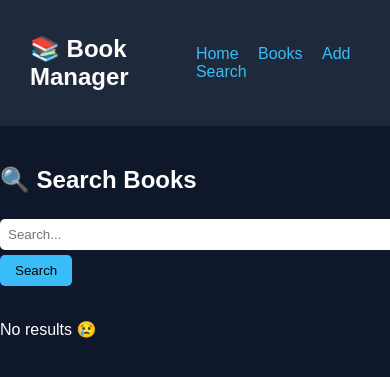
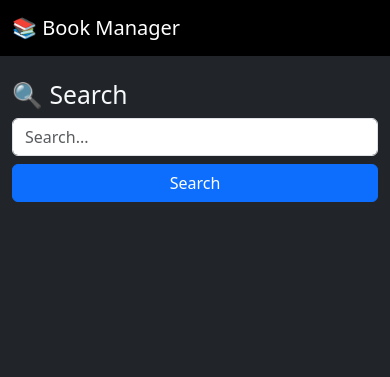
Before and after one commit to zura-cb-svg/book-manager-cli, a Flask app: page /search in a window 390 px wide; the page is wider, and only the part inside the window is pictured. Shown: the top 377 px of that part. Run offline with Flask 3, Linux system fonts and the light colour scheme.

Commit message:
mobile fix

```diff
--- a/static/style.css
+++ b/static/style.css
@@ -71,3 +71,23 @@
 a[href*="update"] {
     color: #4ade80;
 }
+body {
+    padding: 10px;
+    font-size: 16px;
+}
+
+.container {
+    max-width: 100%;
+}
+
+table {
+    width: 100%;
+    overflow-x: auto;
+    display: block;
+}
+
+input, button {
+    width: 100%;
+    margin-bottom: 10px;
+    padding: 10px;
+}
--- a/templates/base.html
+++ b/templates/base.html
@@ -1,18 +1,22 @@
 <!DOCTYPE html>
-<html>
+<html lang="en">
 <head>
+    <meta charset="UTF-8">
+
+    <!-- 🔥 MOBILE FIX -->
+    <meta name="viewport" content="width=device-width, initial-scale=1.0">
+
     <title>Book Manager</title>
-    <link rel="stylesheet" href="{{ url_for('static', filename='style.css') }}">
+
+    <!-- Bootstrap -->
+    <link href="https://cdn.jsdelivr.net/npm/bootstrap@5.3.0/dist/css/bootstrap.min.css" rel="stylesheet">
 </head>
-<body>
 
-<nav class="navbar">
-    <h2>📚 Book Manager</h2>
-    <div>
-        <a href="/">Home</a>
-        <a href="/books">Books</a>
-        <a href="/add">Add</a>
-        <a href="/search">Search</a>
+<body class="bg-dark text-light">
+
+<nav class="navbar navbar-dark bg-black mb-4">
+    <div class="container">
+        <a class="navbar-brand" href="/books">📚 Book Manager</a>
     </div>
 </nav>
 
--- a/templates/search.html
+++ b/templates/search.html
@@ -2,25 +2,31 @@
 
 {% block content %}
 
-<h2>🔍 Search Books</h2>
+<h2>🔍 Search</h2>
 
-<form method="POST">
-    <input name="query" placeholder="Search..." required>
-    <button>Search</button>
+<form method="POST" class="mb-3">
+    <input name="query" placeholder="Search..." class="form-control mb-2">
+    <button class="btn btn-primary w-100">Search</button>
 </form>
 
-<br>
+{% if results %}
+<div class="table-responsive">
+<table class="table table-dark">
+    <tr>
+        <th>Title</th>
+        <th>Author</th>
+        <th>Year</th>
+    </tr>
 
-{% if results %}
     {% for book in results %}
-        <div class="card">
-            <b>{{ book.title }}</b><br>
-            Author: {{ book.author }}<br>
-            Year: {{ book.year }}
-        </div>
+    <tr>
+        <td>{{ book.title }}</td>
+        <td>{{ book.author }}</td>
+        <td>{{ book.year }}</td>
+    </tr>
     {% endfor %}
-{% else %}
-    <p>No results 😢</p>
+</table>
+</div>
 {% endif %}
 
 {% endblock %}
```
Also changed, not shown: templates/add.html (+7 -6 lines), templates/books.html (+28 -17 lines), templates/update.html (+7 -6 lines).
